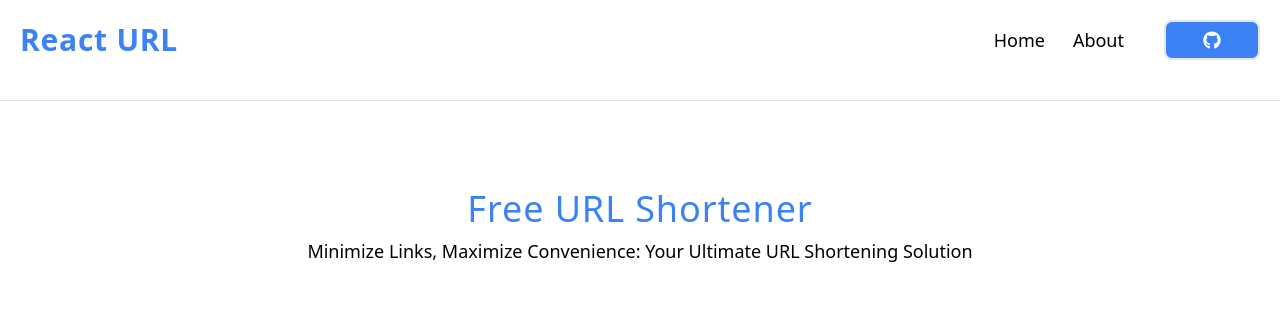
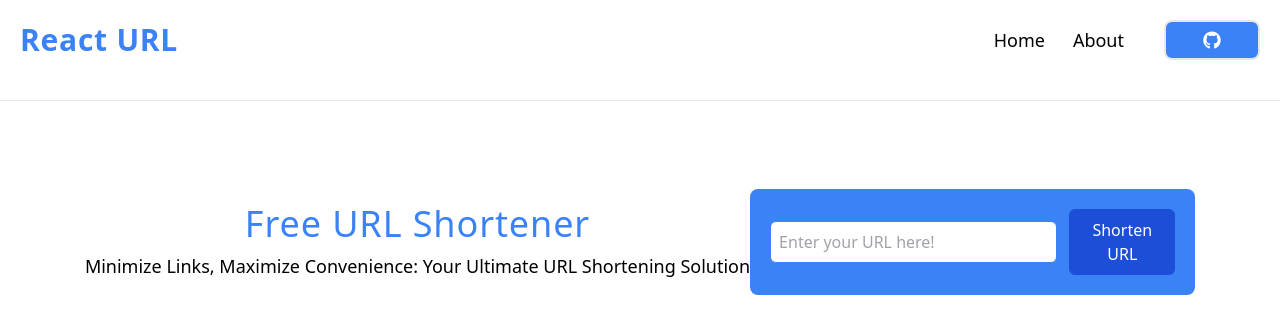
Before and after one commit to OVasconceloss/url-shortener, a React (Vite) app: page / in a window 1280 px wide. Shown: the top 334 px of the page. Built offline with nearby package versions, Linux system fonts and the light colour scheme.

Commit message:
:lisptick: style: style the input and the button to send the URL

```diff
--- a/src/components/input/inputURL.jsx
+++ b/src/components/input/inputURL.jsx
@@ -1,7 +1,15 @@
 export const InputURL = () => {
     return (
-        <div>
-
+        <div className="flex items-center p-5 my-2 bg-blue-500 rounded-lg space-x-3">
+            <input
+                type="text"
+                name="url" id="url"
+                placeholder="Enter your URL here!"
+                className="p-2 w-full rounded-md outline-none placeholder:text-zinc-400 border border-blue-500 transition ease-linear
+                focus:border-blue-700 focus:placeholder:text-blue-400"
+            />
+            <button className="w-36 p-2 rounded-md border border-blue-700 bg-blue-700 text-white text-md transition ease-linear
+            hover:border-blue-500 hover:bg-zinc-100 hover:text-blue-700">Shorten URL</button>
         </div>
     );
 };
```
